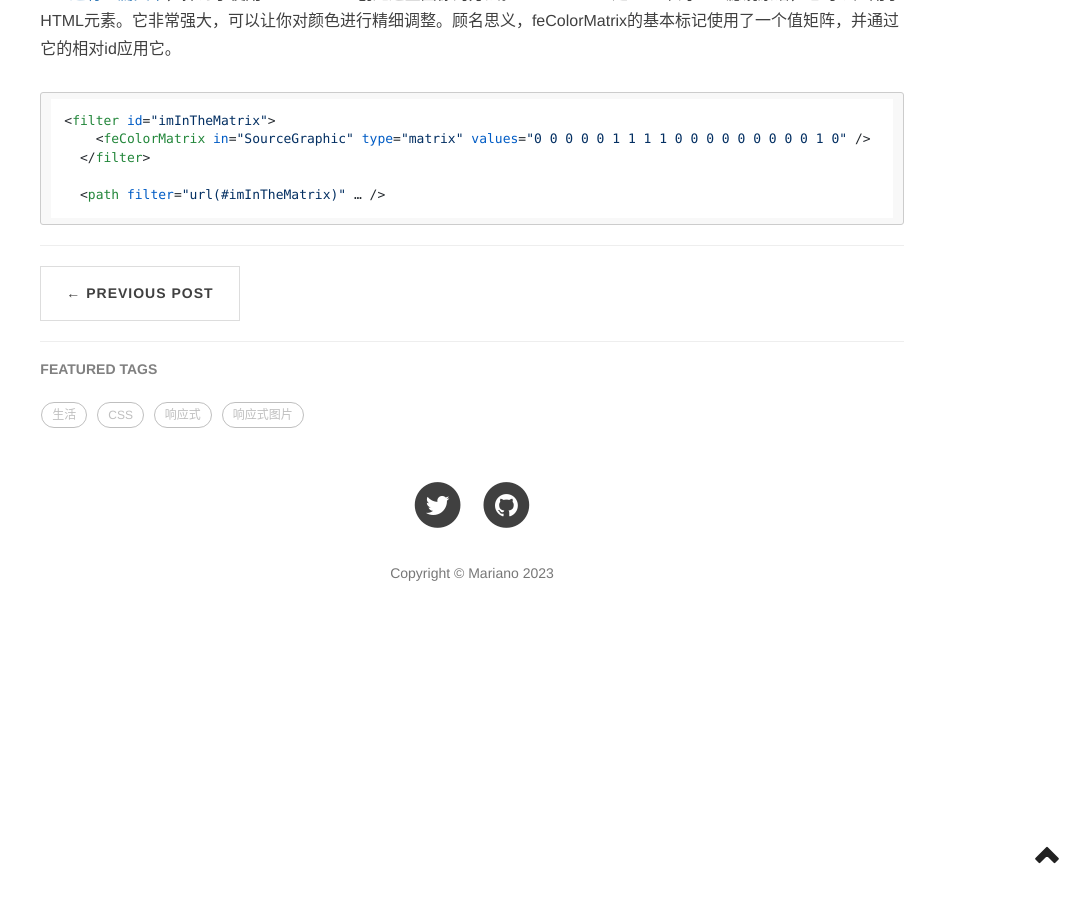
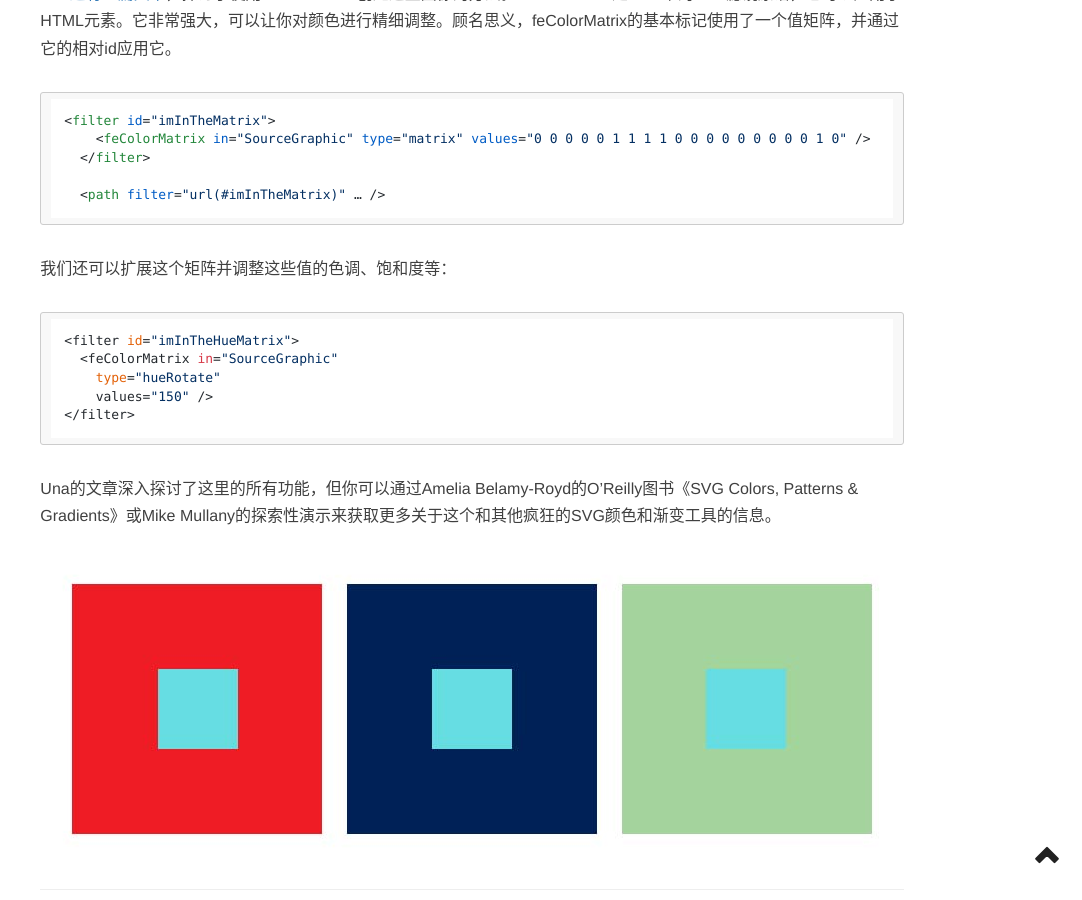
Before and after one commit to FrancoCotter/blog, a Jekyll site: the page built from _posts/2023-08-25-a-nerd-guide-to-color-on-the-web.md, in a window 1280 px wide and 900 px high, scrolled down 15207 px. Shown: the whole window, without its empty margins (198-1280 px from the left). Built offline with Jekyll 4.4.1, drawn with Linux system fonts in a browser that asks for light colours; nearby versions of some CDN libraries; comment, search, counter and statistics services are not loaded; before the commit the page ends 15858 px from its top, so only the background shows below that.

Commit message:
Update 2023-08-25-a-nerd-guide-to-color-on-the-web.md

````diff
--- a/_posts/2023-08-25-a-nerd-guide-to-color-on-the-web.md
+++ b/_posts/2023-08-25-a-nerd-guide-to-color-on-the-web.md
@@ -281,29 +281,29 @@ saturate($color, $amount)
 
 # JavaScript
 
-```javascript
-            class App extends React.Component {
-            render () {
-                const items = [],
-                    amt1 = 5,
-                    amt2 = 7;
-                for (let i = 0; i < 30; i++) {
-                let rando = Math.floor(Math.random() * (amt2 - 0 + 1)) + 0,
-                    addColor1 = parseInt(rando * i),
-                    addColor2 = 255 - parseInt(7 * i),
-                    updateColor = `rgb(200, ${addColor1}, ${addColor2})`;
-                items.push(
-                    // ...
-                    );
-                }
-                return (
+```
+    class App extends React.Component {
+    render () {
+        const items = [],
+            amt1 = 5,
+            amt2 = 7;
+        for (let i = 0; i < 30; i++) {
+        let rando = Math.floor(Math.random() * (amt2 - 0 + 1)) + 0,
+            addColor1 = parseInt(rando * i),
+            addColor2 = 255 - parseInt(7 * i),
+            updateColor = `rgb(200, ${addColor1}, ${addColor2})`;
+        items.push(
+            // ...
+            );
+        }
+        return (
 
-                // ...
-                {items}
+        // ...
+        {items}
 
-                );
-            }
-            }
+        );
+    }
+    }
 ```
 
 
@@ -313,7 +313,7 @@ saturate($color, $amount)
 </p>
 <script async src="https://cpwebassets.codepen.io/assets/embed/ei.js"></script>
 
-```javascript
+```
 TweenMax.to(".turtle2 path, .turtle2 circle, .turtle2 ellipse", 1.5, {fill:"hsl(+=0, +=50%, +=0%)"});
 ```
 
@@ -361,3 +361,17 @@ CSS滤镜提供了许多酷炫的颜色效果，还可以将彩色图像转为
 
   <path filter="url(#imInTheMatrix)"  … />
 ```
+
+我们还可以扩展这个矩阵并调整这些值的色调、饱和度等：
+
+```html
+<filter id="imInTheHueMatrix">
+  <feColorMatrix in="SourceGraphic"
+    type="hueRotate"
+    values="150" />
+</filter>
+```
+
+Una的文章深入探讨了这里的所有功能，但你可以通过Amelia Belamy-Royd的O'Reilly图书《SVG Colors, Patterns & Gradients》或Mike Mullany的探索性演示来获取更多关于这个和其他疯狂的SVG颜色和渐变工具的信息。
+
+![]({{site.baseurl}}/img/context-color.jpg)
````
